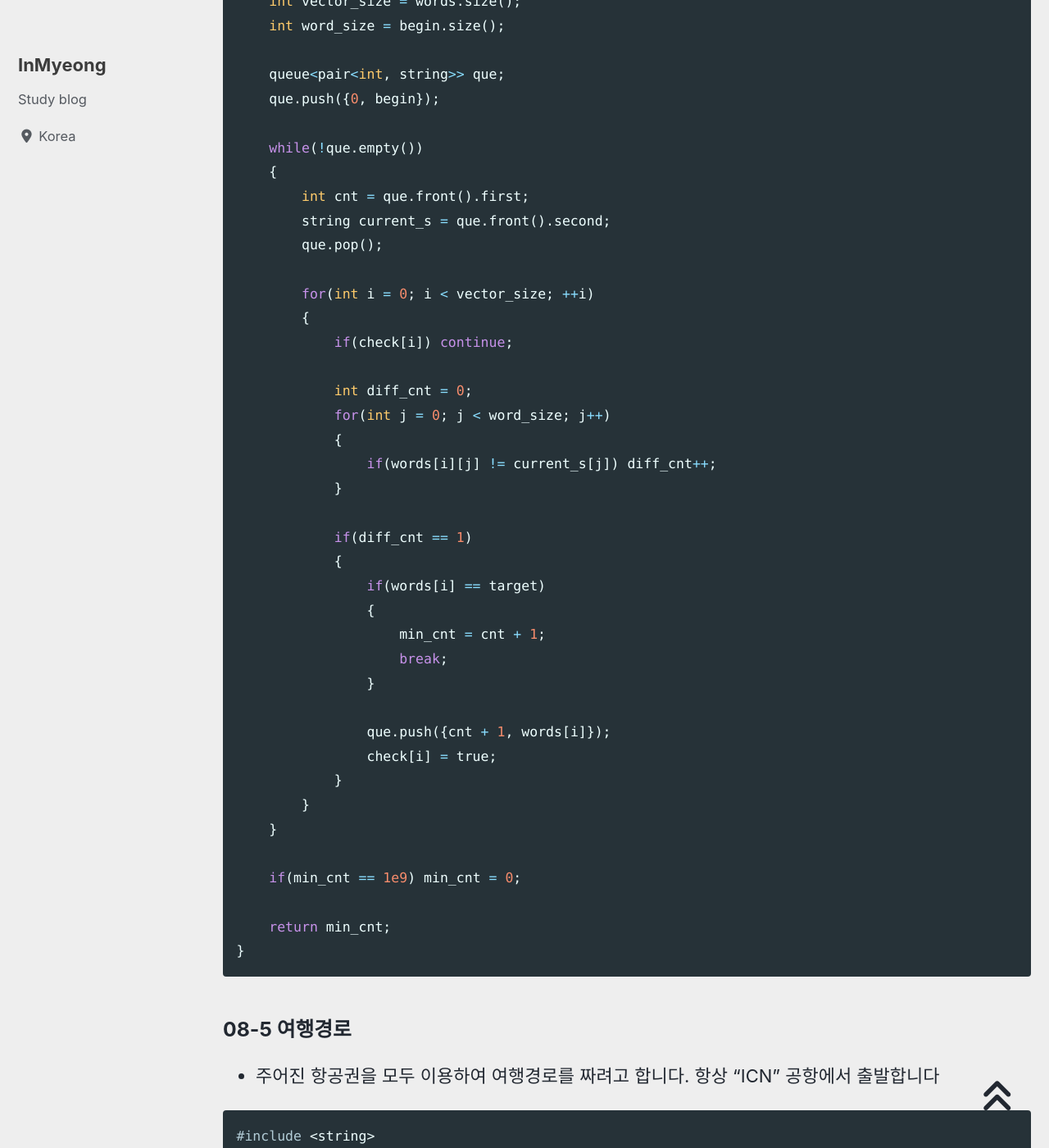
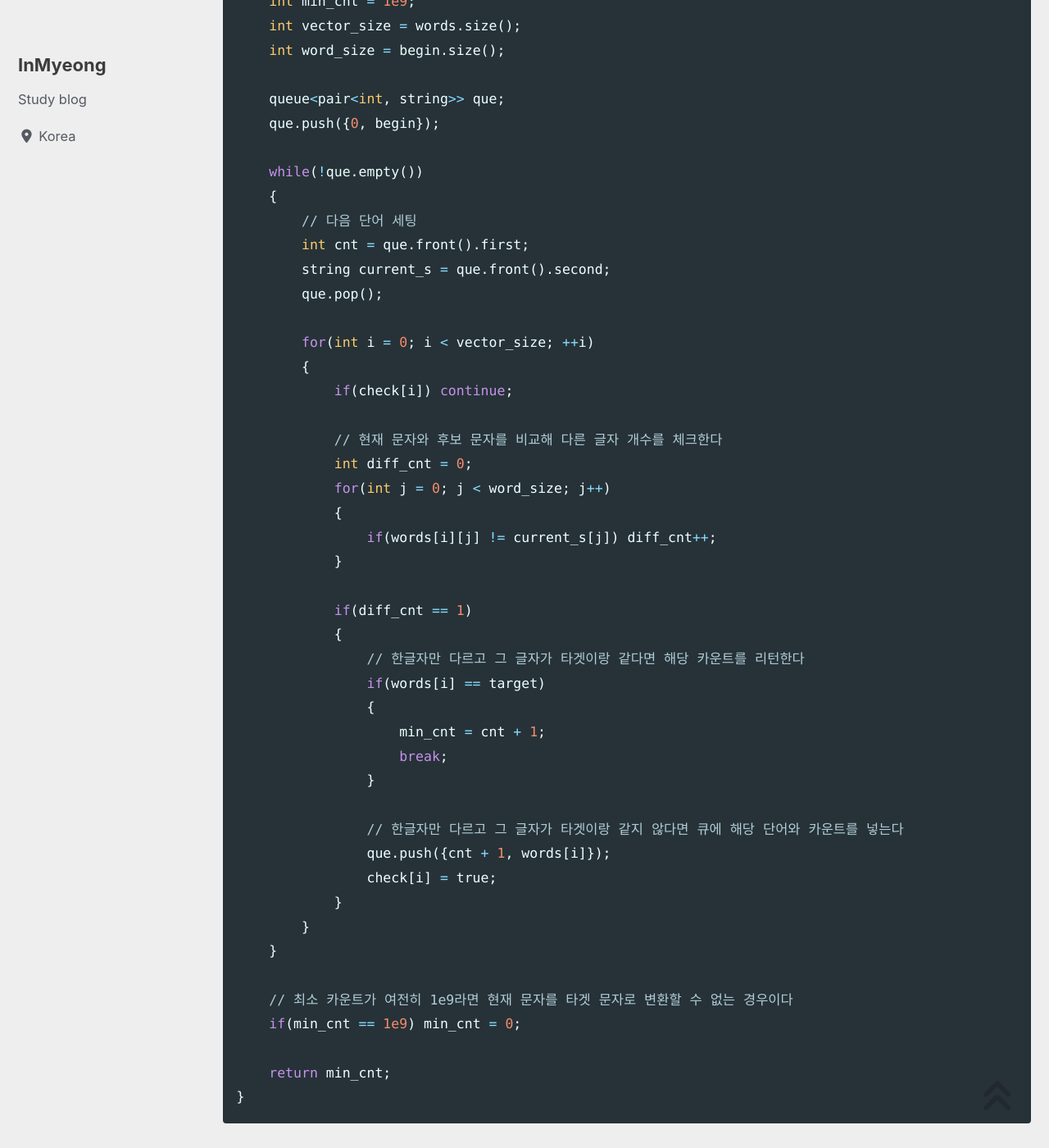
Before and after one commit to devMyeong/devMyeong.github.io, a Jekyll site: the page built from _posts/codingTest/2022-07-06-프로그래머스.md, in a window 1280 px wide and 1400 px high, scrolled down 52401 px. Shown: the whole window at 82% size. Built offline with Jekyll 4.4.1, drawn with Linux system fonts in a browser that asks for light colours; cached includes are drawn as plain includes; nearby versions of some CDN libraries; some web fonts are replaced; comment, search, counter and statistics services are not loaded; some of the changed text lies outside the part shown.

Commit message:
Docs : 프로그래머스, CS면접 준비 업데이트

```diff
--- a/_posts/codingTest/2022-07-06-프로그래머스.md
+++ b/_posts/codingTest/2022-07-06-프로그래머스.md
@@ -1465,6 +1465,7 @@ void dfs(int current_computer, int n, vector<vector<int>> computers)
 {
     check[current_computer] = 1;
 
+    // 현재 노드와 연결된 모든 노드를 체크한다
     for(int i = 0; i < n; ++i)
     {
         if(check[i] == 0 && computers[current_computer][i] == 1)
@@ -1516,6 +1517,7 @@ int solution(string begin, string target, vector<string> words)
 
     while(!que.empty())
     {
+        // 다음 단어 세팅
         int cnt = que.front().first;
         string current_s = que.front().second;
         que.pop();
@@ -1524,6 +1526,7 @@ int solution(string begin, string target, vector<string> words)
         {
             if(check[i]) continue;
 
+            // 현재 문자와 후보 문자를 비교해 다른 글자 개수를 체크한다
             int diff_cnt = 0;
             for(int j = 0; j < word_size; j++)
             {
@@ -1532,18 +1535,21 @@ int solution(string begin, string target, vector<string> words)
 
             if(diff_cnt == 1)
             {
+                // 한글자만 다르고 그 글자가 타겟이랑 같다면 해당 카운트를 리턴한다
                 if(words[i] == target)
                 {
                     min_cnt = cnt + 1;
                     break;
                 }
 
+                // 한글자만 다르고 그 글자가 타겟이랑 같지 않다면 큐에 해당 단어와 카운트를 넣는다
                 que.push({cnt + 1, words[i]});
                 check[i] = true;
             }
         }
     }
 
+    // 최소 카운트가 여전히 1e9라면 현재 문자를 타겟 문자로 변환할 수 없는 경우이다
     if(min_cnt == 1e9) min_cnt = 0;
 
     return min_cnt;
```
Also changed, not shown: other parts of _posts/codingTest/2022-07-06-프로그래머스.md (+1 -1 lines), _posts/cs/2022-09-05-블로그-면접준비.md (+3 -3 lines).
